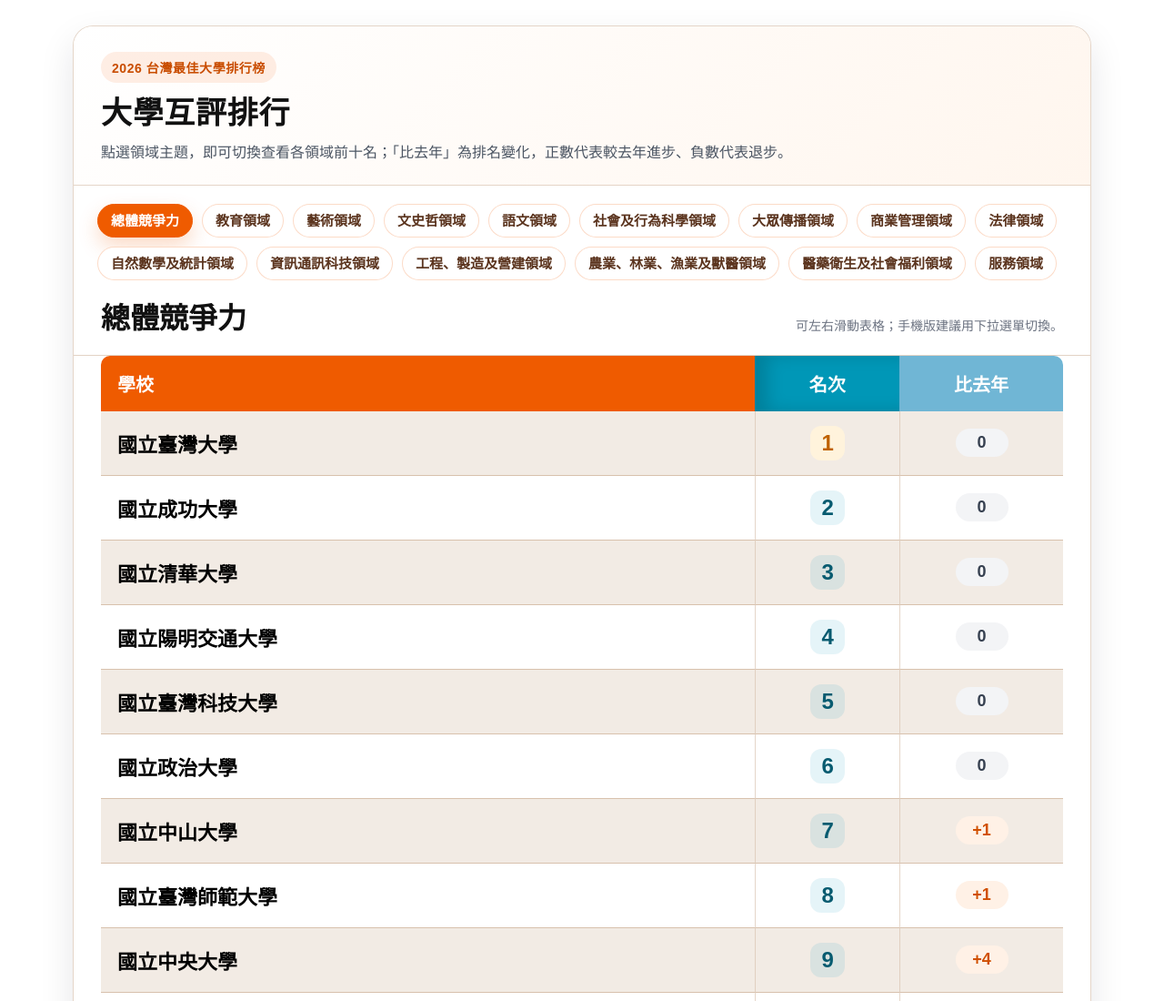
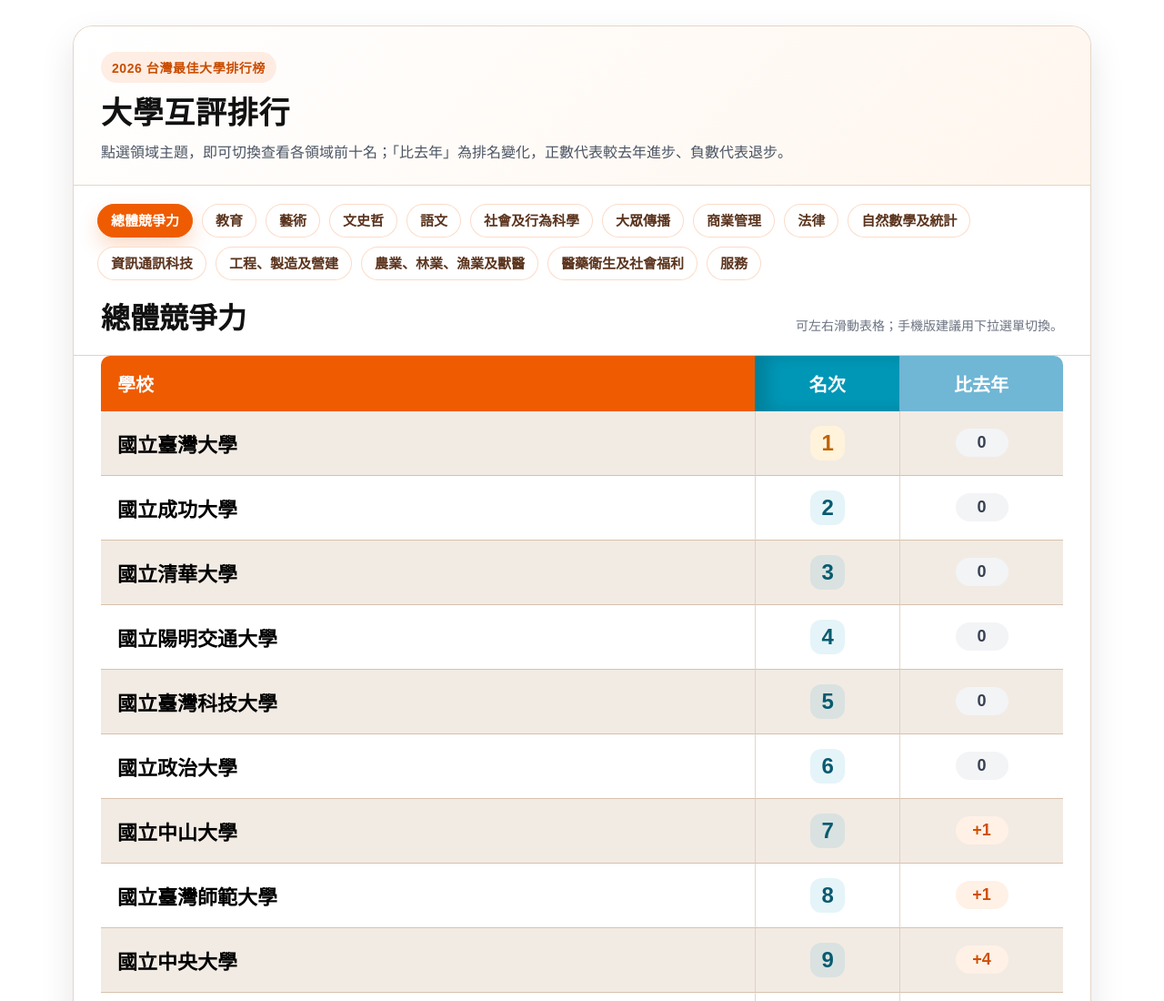
Before and after one commit to shudi0624/university-peer-ranking-2026, a plain HTML site: page index.html in a window 1280 px wide. Shown: the top 1100 px of the page at 91% size. Drawn offline with Linux system fonts and the light colour scheme.

Commit message:
Update index.html

```diff
--- a/index.html
+++ b/index.html
@@ -75,20 +75,20 @@
   (function(){
     const data={
       "總體競爭力":[["國立臺灣大學",1,"0"],["國立成功大學",2,"0"],["國立清華大學",3,"0"],["國立陽明交通大學",4,"0"],["國立臺灣科技大學",5,"0"],["國立政治大學",6,"0"],["國立中山大學",7,"1"],["國立臺灣師範大學",8,"1"],["國立中央大學",9,"4"],["國立中興大學",10,"1"],["臺北醫學大學",11,"-1"],["國立臺北科技大學",12,"-5"],["逢甲大學",13,"-1"],["輔仁大學",14,"0"],["東海大學",15,"0"],["中原大學",16,"0"],["中國醫藥大學",17,"3"],["國立中正大學",18,"9"],["國立雲林科技大學",18,"-1"],["國立暨南國際大學",20,"22"],["淡江大學",21,"-2"],["國立臺北大學",22,"5"],["朝陽科技大學",23,"3"],["長庚大學",24,"-2"],["東吳大學",25,"-1"],["國立高雄科技大學",26,"-5"],["臺北市立大學",27,"14"],["高雄醫學大學",28,"2"],["國立臺灣海洋大學",29,"-2"],["國立嘉義大學",30,"8"]],
-      "教育領域":[["國立臺灣師範大學",1,"0"],["國立臺灣大學",2,"0"],["國立政治大學",3,"0"],["國立彰化師範大學",4,"1"],["國立高雄師範大學",5,"-1"],["國立臺北教育大學",6,"0"],["國立清華大學",7,"0"],["國立成功大學",8,"0"],["國立臺中教育大學",9,"0"],["國立陽明交通大學",10,"0"]],
-      "藝術領域":[["國立臺灣藝術大學",1,"0"],["國立臺北藝術大學",2,"0"],["國立臺灣師範大學",3,"1"],["國立臺南藝術大學",4,"-1"],["實踐大學",5,"3"],["國立臺灣大學",6,"0"],["國立臺灣戲曲學院",7,"-2"],["東海大學",8,"-1"],["國立成功大學",9,"9"],["輔仁大學",10,"1"]],
-      "文史哲領域":[["國立臺灣大學",1,"1"],["國立政治大學",2,"-1"],["國立臺灣師範大學",3,"0"],["輔仁大學",4,"3"],["國立成功大學",5,"0"],["國立清華大學",6,"-2"],["東海大學",7,"-1"],["佛光大學",8,"33"],["慈濟大學",9,"13"],["華梵大學",10,"22"]],
-      "語文領域":[["國立臺灣大學",1,"0"],["國立政治大學",2,"1"],["國立臺灣師範大學",3,"-1"],["文藻外語大學",4,"0"],["輔仁大學",5,"0"],["國立清華大學",6,"0"],["國立成功大學",7,"0"],["淡江大學",8,"0"],["東吳大學",9,"0"],["國立中山大學",10,"1"]],
-      "社會及行為科學領域":[["國立政治大學",1,"0"],["國立臺灣大學",2,"0"],["國立成功大學",3,"3"],["國立清華大學",4,"0"],["國立臺灣師範大學",5,"-2"],["國立臺北大學",6,"3"],["國立中山大學",7,"-2"],["東吳大學",8,"3"],["國立中正大學",9,"1"],["東海大學",10,"-2"]],
-      "大眾傳播領域":[["國立政治大學",1,"0"],["世新大學",2,"0"],["輔仁大學",3,"0"],["國立臺灣大學",4,"0"],["銘傳大學",5,"0"],["國立臺灣師範大學",6,"0"],["淡江大學",7,"1"],["國立臺灣藝術大學",8,"-1"],["實踐大學",9,"2"],["中國文化大學",10,"0"]],
-      "商業管理領域":[["國立臺灣大學",1,"0"],["國立政治大學",2,"0"],["國立成功大學",3,"1"],["國立中山大學",4,"-1"],["國立臺北大學",5,"0"],["國立中興大學",6,"0"],["國立清華大學",7,"1"],["國立臺北商業大學",8,"-1"],["國立中央大學",9,"5"],["國立陽明交通大學",10,"5"]],
-      "法律領域":[["國立臺灣大學",1,"0"],["國立政治大學",2,"0"],["東吳大學",3,"0"],["國立臺北大學",4,"0"],["國立中興大學",5,"0"],["國立成功大學",6,"0"],["輔仁大學",7,"0"],["國立中正大學",8,"0"],["東海大學",9,"0"],["國立陽明交通大學",10,"2"]],
-      "自然數學及統計領域":[["國立臺灣大學",1,"0"],["國立清華大學",2,"0"],["國立成功大學",3,"0"],["國立陽明交通大學",4,"0"],["國立中央大學",5,"0"],["國立臺灣師範大學",6,"1"],["國立政治大學",7,"3"],["國立中興大學",8,"-2"],["國立中山大學",9,"-1"],["國立臺灣科技大學",10,"-1"]],
-      "資訊通訊科技領域":[["國立臺灣大學",1,"0"],["國立陽明交通大學",2,"0"],["國立清華大學",3,"0"],["國立成功大學",4,"0"],["國立臺灣科技大學",5,"0"],["國立中央大學",6,"0"],["國立中山大學",7,"1"],["國立臺北科技大學",8,"-1"],["國立中正大學",9,"5"],["國立臺灣師範大學",10,"14"]],
-      "工程、製造及營建領域":[["國立成功大學",1,"0"],["國立臺灣大學",2,"0"],["國立臺灣科技大學",3,"0"],["國立清華大學",4,"0"],["國立陽明交通大學",5,"0"],["國立臺北科技大學",6,"0"],["國立中央大學",7,"0"],["國立雲林科技大學",8,"4"],["中原大學",9,"0"],["國立中興大學",10,"0"]],
-      "農業、林業、漁業及獸醫領域":[["國立臺灣大學",1,"1"],["國立中興大學",2,"-1"],["國立屏東科技大學",3,"0"],["國立嘉義大學",4,"1"],["國立臺灣海洋大學",5,"-1"],["國立宜蘭大學",6,"1"],["國立成功大學",7,"2"],["東海大學",8,"0"],["國立澎湖科技大學",9,"2"],["國立中山大學",10,"2"]],
-      "醫藥衛生及社會福利領域":[["國立臺灣大學",1,"0"],["國立陽明交通大學",2,"1"],["臺北醫學大學",3,"-1"],["國立成功大學",4,"0"],["中國醫藥大學",5,"0"],["高雄醫學大學",6,"0"],["長庚大學",7,"0"],["中山醫學大學",8,"0"],["國防醫學大學",9,"新入榜"],["輔仁大學",10,"0"]],
-      "服務領域":[["國立高雄餐旅大學",1,"0"],["國立政治大學",2,"0"],["國立臺灣大學",3,"0"],["輔仁大學",4,"0"],["國立成功大學",5,"0"],["東海大學",6,"0"],["國立臺灣師範大學",7,"0"],["淡江大學",8,"1"],["國立暨南國際大學",9,"5"],["銘傳大學",10,"6"]]
+      "教育":[["國立臺灣師範大學",1,"0"],["國立臺灣大學",2,"0"],["國立政治大學",3,"0"],["國立彰化師範大學",4,"1"],["國立高雄師範大學",5,"-1"],["國立臺北教育大學",6,"0"],["國立清華大學",7,"0"],["國立成功大學",8,"0"],["國立臺中教育大學",9,"0"],["國立陽明交通大學",10,"0"]],
+      "藝術":[["國立臺灣藝術大學",1,"0"],["國立臺北藝術大學",2,"0"],["國立臺灣師範大學",3,"1"],["國立臺南藝術大學",4,"-1"],["實踐大學",5,"3"],["國立臺灣大學",6,"0"],["國立臺灣戲曲學院",7,"-2"],["東海大學",8,"-1"],["國立成功大學",9,"9"],["輔仁大學",10,"1"]],
+      "文史哲":[["國立臺灣大學",1,"1"],["國立政治大學",2,"-1"],["國立臺灣師範大學",3,"0"],["輔仁大學",4,"3"],["國立成功大學",5,"0"],["國立清華大學",6,"-2"],["東海大學",7,"-1"],["佛光大學",8,"33"],["慈濟大學",9,"13"],["華梵大學",10,"22"]],
+      "語文":[["國立臺灣大學",1,"0"],["國立政治大學",2,"1"],["國立臺灣師範大學",3,"-1"],["文藻外語大學",4,"0"],["輔仁大學",5,"0"],["國立清華大學",6,"0"],["國立成功大學",7,"0"],["淡江大學",8,"0"],["東吳大學",9,"0"],["國立中山大學",10,"1"]],
+      "社會及行為科學":[["國立政治大學",1,"0"],["國立臺灣大學",2,"0"],["國立成功大學",3,"3"],["國立清華大學",4,"0"],["國立臺灣師範大學",5,"-2"],["國立臺北大學",6,"3"],["國立中山大學",7,"-2"],["東吳大學",8,"3"],["國立中正大學",9,"1"],["東海大學",10,"-2"]],
+      "大眾傳播":[["國立政治大學",1,"0"],["世新大學",2,"0"],["輔仁大學",3,"0"],["國立臺灣大學",4,"0"],["銘傳大學",5,"0"],["國立臺灣師範大學",6,"0"],["淡江大學",7,"1"],["國立臺灣藝術大學",8,"-1"],["實踐大學",9,"2"],["中國文化大學",10,"0"]],
+      "商業管理":[["國立臺灣大學",1,"0"],["國立政治大學",2,"0"],["國立成功大學",3,"1"],["國立中山大學",4,"-1"],["國立臺北大學",5,"0"],["國立中興大學",6,"0"],["國立清華大學",7,"1"],["國立臺北商業大學",8,"-1"],["國立中央大學",9,"5"],["國立陽明交通大學",10,"5"]],
+      "法律":[["國立臺灣大學",1,"0"],["國立政治大學",2,"0"],["東吳大學",3,"0"],["國立臺北大學",4,"0"],["國立中興大學",5,"0"],["國立成功大學",6,"0"],["輔仁大學",7,"0"],["國立中正大學",8,"0"],["東海大學",9,"0"],["國立陽明交通大學",10,"2"]],
+      "自然數學及統計":[["國立臺灣大學",1,"0"],["國立清華大學",2,"0"],["國立成功大學",3,"0"],["國立陽明交通大學",4,"0"],["國立中央大學",5,"0"],["國立臺灣師範大學",6,"1"],["國立政治大學",7,"3"],["國立中興大學",8,"-2"],["國立中山大學",9,"-1"],["國立臺灣科技大學",10,"-1"]],
+      "資訊通訊科技":[["國立臺灣大學",1,"0"],["國立陽明交通大學",2,"0"],["國立清華大學",3,"0"],["國立成功大學",4,"0"],["國立臺灣科技大學",5,"0"],["國立中央大學",6,"0"],["國立中山大學",7,"1"],["國立臺北科技大學",8,"-1"],["國立中正大學",9,"5"],["國立臺灣師範大學",10,"14"]],
+      "工程、製造及營建":[["國立成功大學",1,"0"],["國立臺灣大學",2,"0"],["國立臺灣科技大學",3,"0"],["國立清華大學",4,"0"],["國立陽明交通大學",5,"0"],["國立臺北科技大學",6,"0"],["國立中央大學",7,"0"],["國立雲林科技大學",8,"4"],["中原大學",9,"0"],["國立中興大學",10,"0"]],
+      "農業、林業、漁業及獸醫":[["國立臺灣大學",1,"1"],["國立中興大學",2,"-1"],["國立屏東科技大學",3,"0"],["國立嘉義大學",4,"1"],["國立臺灣海洋大學",5,"-1"],["國立宜蘭大學",6,"1"],["國立成功大學",7,"2"],["東海大學",8,"0"],["國立澎湖科技大學",9,"2"],["國立中山大學",10,"2"]],
+      "醫藥衛生及社會福利":[["國立臺灣大學",1,"0"],["國立陽明交通大學",2,"1"],["臺北醫學大學",3,"-1"],["國立成功大學",4,"0"],["中國醫藥大學",5,"0"],["高雄醫學大學",6,"0"],["長庚大學",7,"0"],["中山醫學大學",8,"0"],["國防醫學大學",9,"新入榜"],["輔仁大學",10,"0"]],
+      "服務":[["國立高雄餐旅大學",1,"0"],["國立政治大學",2,"0"],["國立臺灣大學",3,"0"],["輔仁大學",4,"0"],["國立成功大學",5,"0"],["東海大學",6,"0"],["國立臺灣師範大學",7,"0"],["淡江大學",8,"1"],["國立暨南國際大學",9,"5"],["銘傳大學",10,"6"]]
     };
     const order=Object.keys(data);
     const root=document.getElementById('gvm-university-peer-ranking');
```
